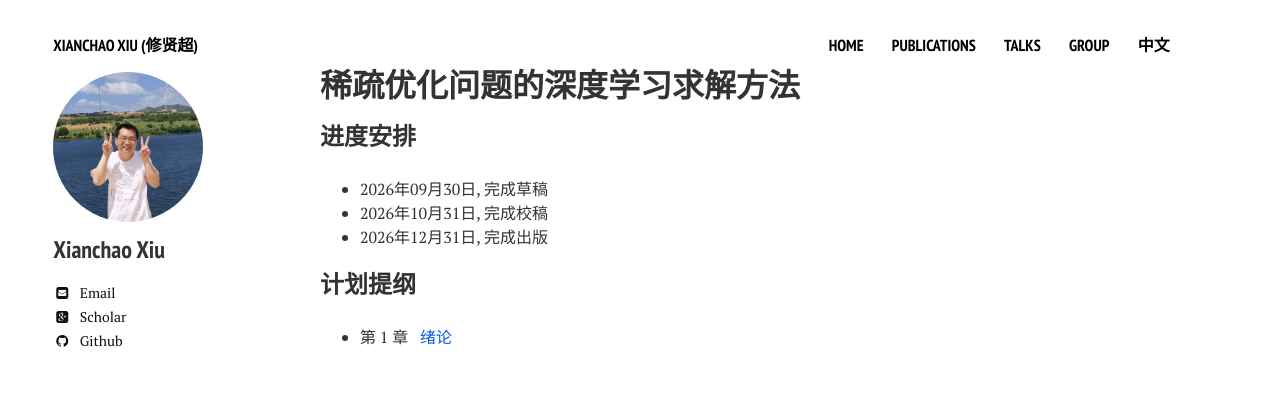
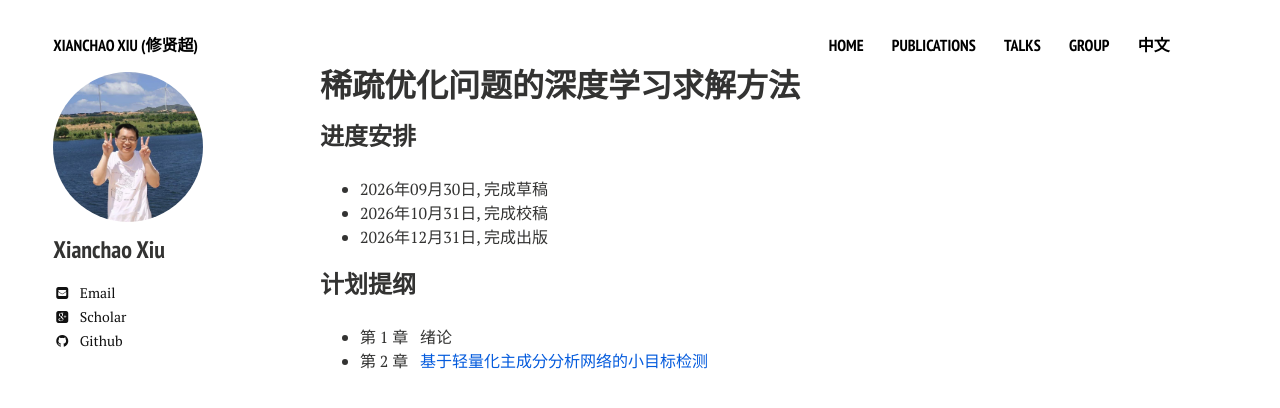
Before and after one commit to xianchaoxiu/xianchaoxiu.github.io, a Jekyll site: the page built from chinese/book/L2O/index.md, in a window 1280 px wide. Shown: the top 408 px of the page. Built offline with Jekyll 4.4.1, drawn with Linux system fonts in a browser that asks for light colours; nearby versions of some CDN libraries.

Commit message:
Update index.md

```diff
--- a/chinese/book/L2O/index.md
+++ b/chinese/book/L2O/index.md
@@ -13,4 +13,5 @@ share: false
 
 
 ### 计划提纲
-* 第 1 章 &nbsp;  <a href="https://github.com/xianchaoxiu/LLM4OR" class="textlink" target="_blank">绪论</a> <br>
+* 第 1 章 &nbsp;  绪论<br>
+* 第 2 章 &nbsp;  <a href="https://arxiv.org/abs/2509.08205" class="textlink" target="_blank"> 基于轻量化主成分分析网络的小目标检测 </a> <br>
```
